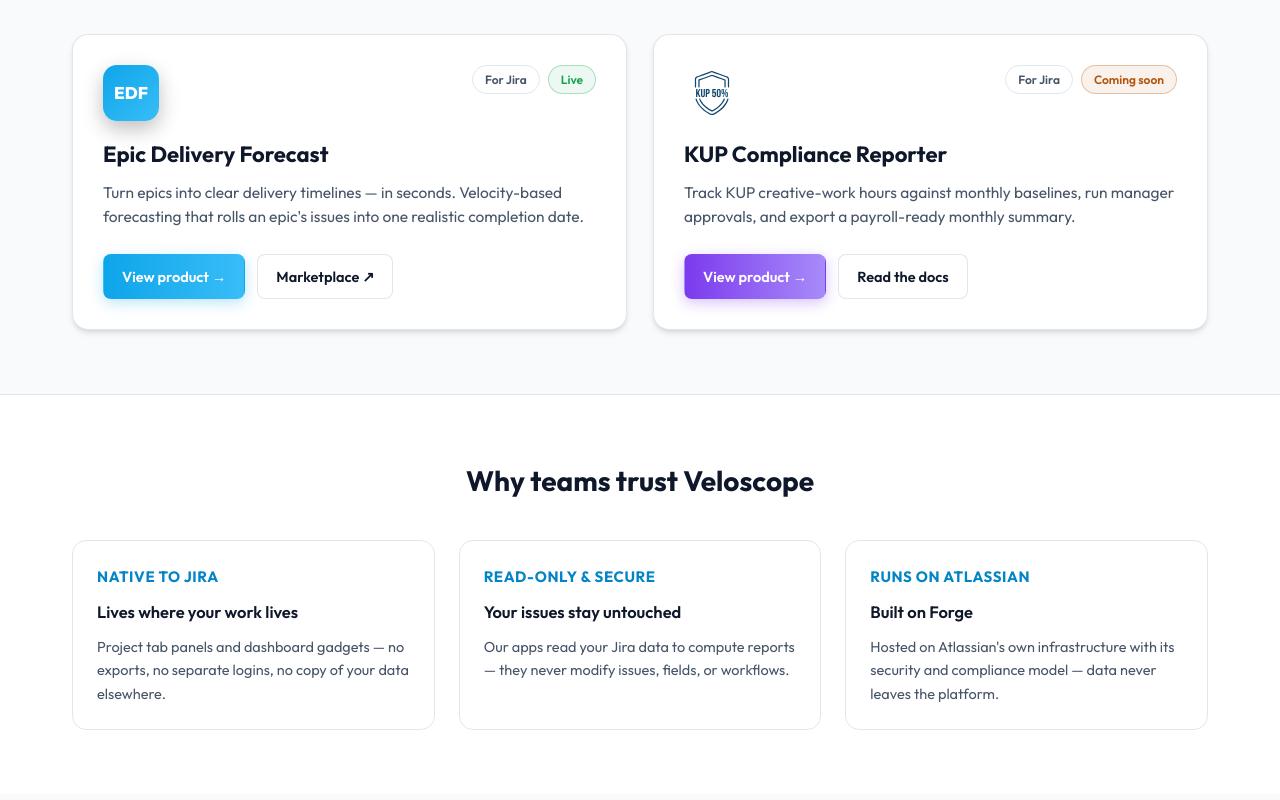
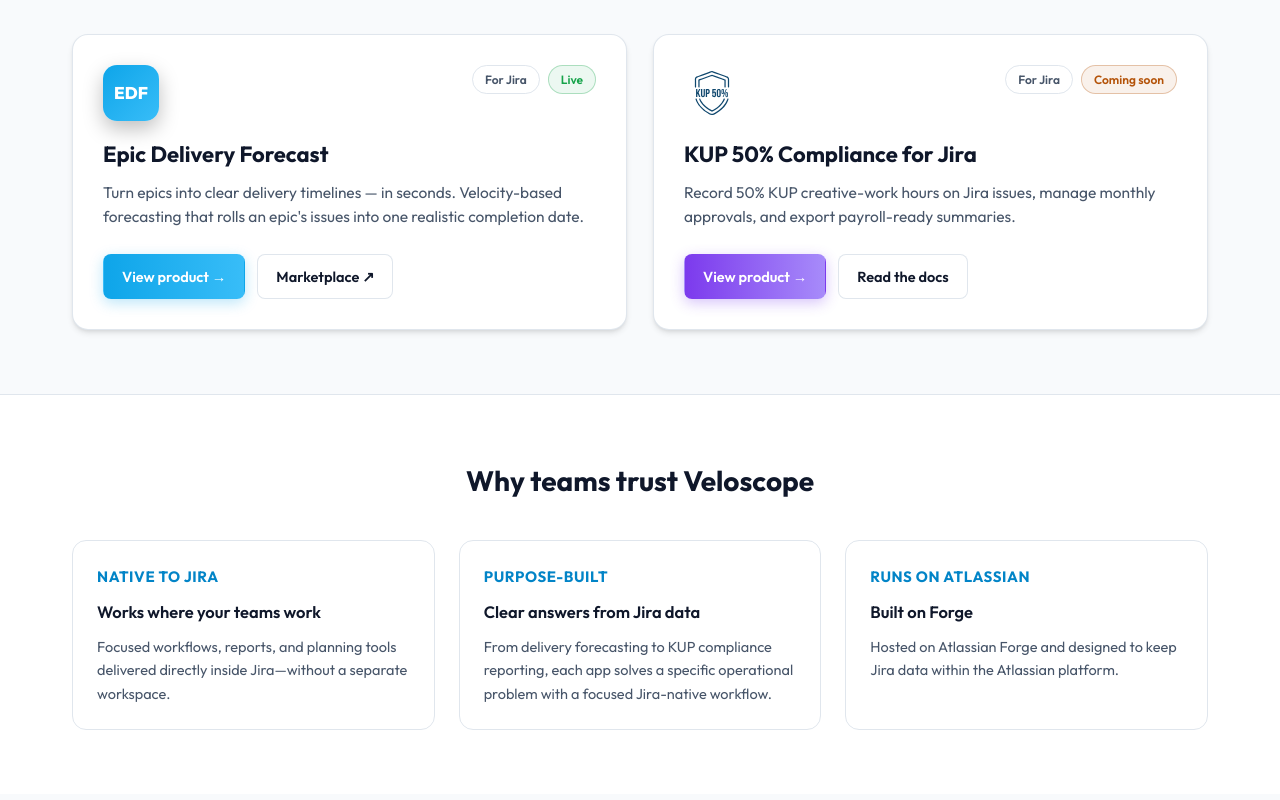
Before and after one commit to velomajk/veloscope, a website built with Vite: page index.html in a window 1280 px wide. Shown: the part 540-1340 px from the top of the page. Built offline with nearby package versions, Linux system fonts and the light colour scheme.

Commit message:
Update KUP homepage portfolio messaging

```diff
--- a/index.html
+++ b/index.html
@@ -5,17 +5,17 @@
   <meta charset="UTF-8" />
   <link rel="icon" type="image/svg+xml" href="/vite.svg" />
   <meta name="viewport" content="width=device-width, initial-scale=1.0" />
-  <title>Veloscope — Focused apps for Atlassian Jira</title>
-  <meta name="description" content="Veloscope builds small, sharp apps for Atlassian Jira — velocity-based delivery forecasting and KUP compliance reporting. Native, read-only, and built on Forge.">
+  <title>Veloscope — Focused Apps for Atlassian Jira</title>
+  <meta name="description" content="Veloscope builds focused Jira apps for delivery forecasting and KUP compliance reporting, powered by Atlassian Forge.">
   <link rel="canonical" href="https://veloscope.me/">
-  <meta property="og:title" content="Veloscope — Focused apps for Atlassian Jira">
-  <meta property="og:description" content="Small, sharp tools that make Jira answer harder questions — delivery forecasting and compliance reporting.">
+  <meta property="og:title" content="Veloscope — Focused Apps for Atlassian Jira">
+  <meta property="og:description" content="Veloscope builds focused Jira apps for delivery forecasting and KUP compliance reporting, powered by Atlassian Forge.">
   <meta property="og:image" content="https://veloscope.me/src/assets/scr1light.png">
   <meta property="og:url" content="https://veloscope.me/">
   <meta property="og:type" content="website">
   <meta name="twitter:card" content="summary_large_image">
-  <meta name="twitter:title" content="Veloscope — Focused apps for Atlassian Jira">
-  <meta name="twitter:description" content="Small, sharp tools that make Jira answer harder questions — delivery forecasting and compliance reporting.">
+  <meta name="twitter:title" content="Veloscope — Focused Apps for Atlassian Jira">
+  <meta name="twitter:description" content="Veloscope builds focused Jira apps for delivery forecasting and KUP compliance reporting, powered by Atlassian Forge.">
   <meta name="twitter:image" content="https://veloscope.me/src/assets/scr1light.png">
   <script type="application/ld+json">
   {
@@ -103,15 +103,15 @@
 
           <div class="vs-pcard kup">
             <div class="vs-pcard-top">
-              <img class="vs-product-mark vs-product-mark-56" src="/assets/kup-icon.svg" alt="KUP Compliance Reporter">
+              <img class="vs-product-mark vs-product-mark-56" src="/assets/kup-icon.svg" alt="KUP 50% Compliance for Jira">
               <div class="vs-pcard-badges">
                 <span class="vs-badge">For Jira</span>
                 <span class="vs-badge vs-badge-warn">Coming soon</span>
               </div>
             </div>
             <div style="display:flex;flex-direction:column;gap:8px;">
-              <span class="vs-pcard-name">KUP Compliance Reporter</span>
-              <span class="vs-pcard-desc">Track KUP creative-work hours against monthly baselines, run manager approvals, and export a payroll-ready monthly summary.</span>
+              <span class="vs-pcard-name">KUP 50% Compliance for Jira</span>
+              <span class="vs-pcard-desc">Record 50% KUP creative-work hours on Jira issues, manage monthly approvals, and export payroll-ready summaries.</span>
             </div>
             <div class="vs-pcard-actions">
               <a class="vs-pcard-btn primary stretched" href="/products/kup.html">View product →</a>
@@ -128,18 +128,18 @@
           <div class="vs-grid3">
             <div class="vs-trust-card">
               <span class="vs-eyebrow">NATIVE TO JIRA</span>
-              <span class="vs-trust-title">Lives where your work lives</span>
-              <span class="vs-trust-body">Project tab panels and dashboard gadgets — no exports, no separate logins, no copy of your data elsewhere.</span>
+              <span class="vs-trust-title">Works where your teams work</span>
+              <span class="vs-trust-body">Focused workflows, reports, and planning tools delivered directly inside Jira—without a separate workspace.</span>
             </div>
             <div class="vs-trust-card">
-              <span class="vs-eyebrow">READ-ONLY &amp; SECURE</span>
-              <span class="vs-trust-title">Your issues stay untouched</span>
-              <span class="vs-trust-body">Our apps read your Jira data to compute reports — they never modify issues, fields, or workflows.</span>
+              <span class="vs-eyebrow">PURPOSE-BUILT</span>
+              <span class="vs-trust-title">Clear answers from Jira data</span>
+              <span class="vs-trust-body">From delivery forecasting to KUP compliance reporting, each app solves a specific operational problem with a focused Jira-native workflow.</span>
             </div>
             <div class="vs-trust-card">
               <span class="vs-eyebrow">RUNS ON ATLASSIAN</span>
               <span class="vs-trust-title">Built on Forge</span>
-              <span class="vs-trust-body">Hosted on Atlassian's own infrastructure with its security and compliance model — data never leaves the platform.</span>
+              <span class="vs-trust-body">Hosted on Atlassian Forge and designed to keep Jira data within the Atlassian platform.</span>
             </div>
           </div>
         </div>
--- a/src/products.js
+++ b/src/products.js
@@ -22,7 +22,7 @@ export const PRODUCTS = [
   },
   {
     id: 'kup',
-    name: 'KUP Compliance Reporter',
+    name: 'KUP 50% Compliance for Jira',
     mono: 'KUP',
     status: 'Coming soon',
     statusKind: 'warn',
@@ -43,10 +43,10 @@ export const DOCS_SEARCH = [
   { title: 'Configuration guide', crumb: 'Docs / Epic Delivery Forecast', icon: 'E', url: '/documentation.html?product=edf&page=configuration-guide' },
   { title: 'How to read the report', crumb: 'Docs / Epic Delivery Forecast', icon: 'E', url: '/documentation.html?product=edf&page=reading-the-report' },
   { title: 'Troubleshooting', crumb: 'Docs / Epic Delivery Forecast', icon: 'E', url: '/documentation.html?product=edf&page=troubleshooting' },
-  { title: 'Key concepts', crumb: 'Docs / KUP Compliance Reporter', icon: 'K', url: '/documentation.html?product=kup&page=key-concepts' },
-  { title: 'Administrator guide', crumb: 'Docs / KUP Compliance Reporter', icon: 'K', url: '/documentation.html?product=kup&page=administrator-guide' },
-  { title: 'Manager guide', crumb: 'Docs / KUP Compliance Reporter', icon: 'K', url: '/documentation.html?product=kup&page=manager-guide' },
-  { title: 'Employee guide', crumb: 'Docs / KUP Compliance Reporter', icon: 'K', url: '/documentation.html?product=kup&page=employee-guide' },
+  { title: 'Key concepts', crumb: 'Docs / KUP 50% Compliance for Jira', icon: 'K', url: '/documentation.html?product=kup&page=key-concepts' },
+  { title: 'Administrator guide', crumb: 'Docs / KUP 50% Compliance for Jira', icon: 'K', url: '/documentation.html?product=kup&page=administrator-guide' },
+  { title: 'Manager guide', crumb: 'Docs / KUP 50% Compliance for Jira', icon: 'K', url: '/documentation.html?product=kup&page=manager-guide' },
+  { title: 'Employee guide', crumb: 'Docs / KUP 50% Compliance for Jira', icon: 'K', url: '/documentation.html?product=kup&page=employee-guide' },
 ];
 
 export function tileBackground(icon) {
```
